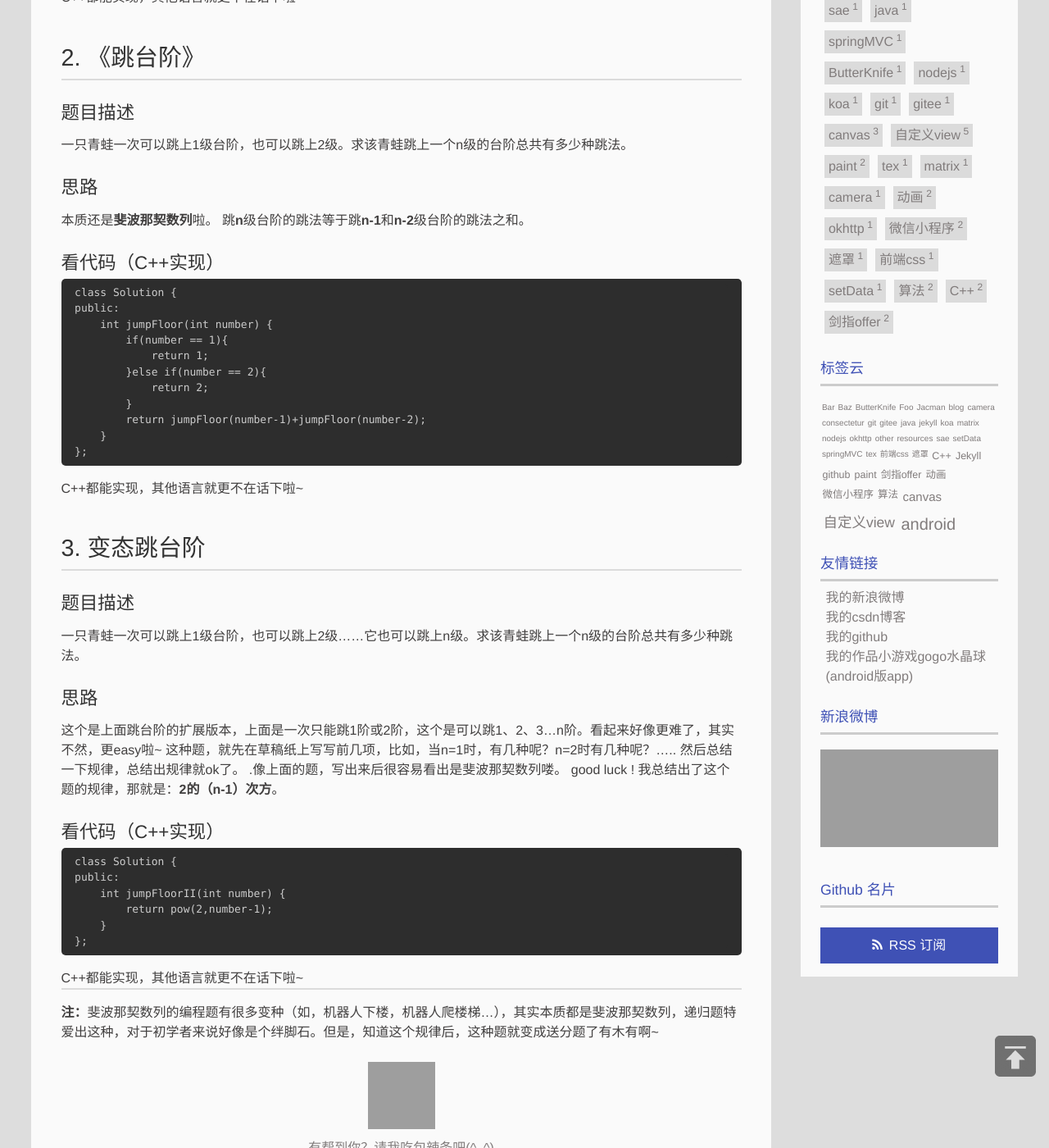
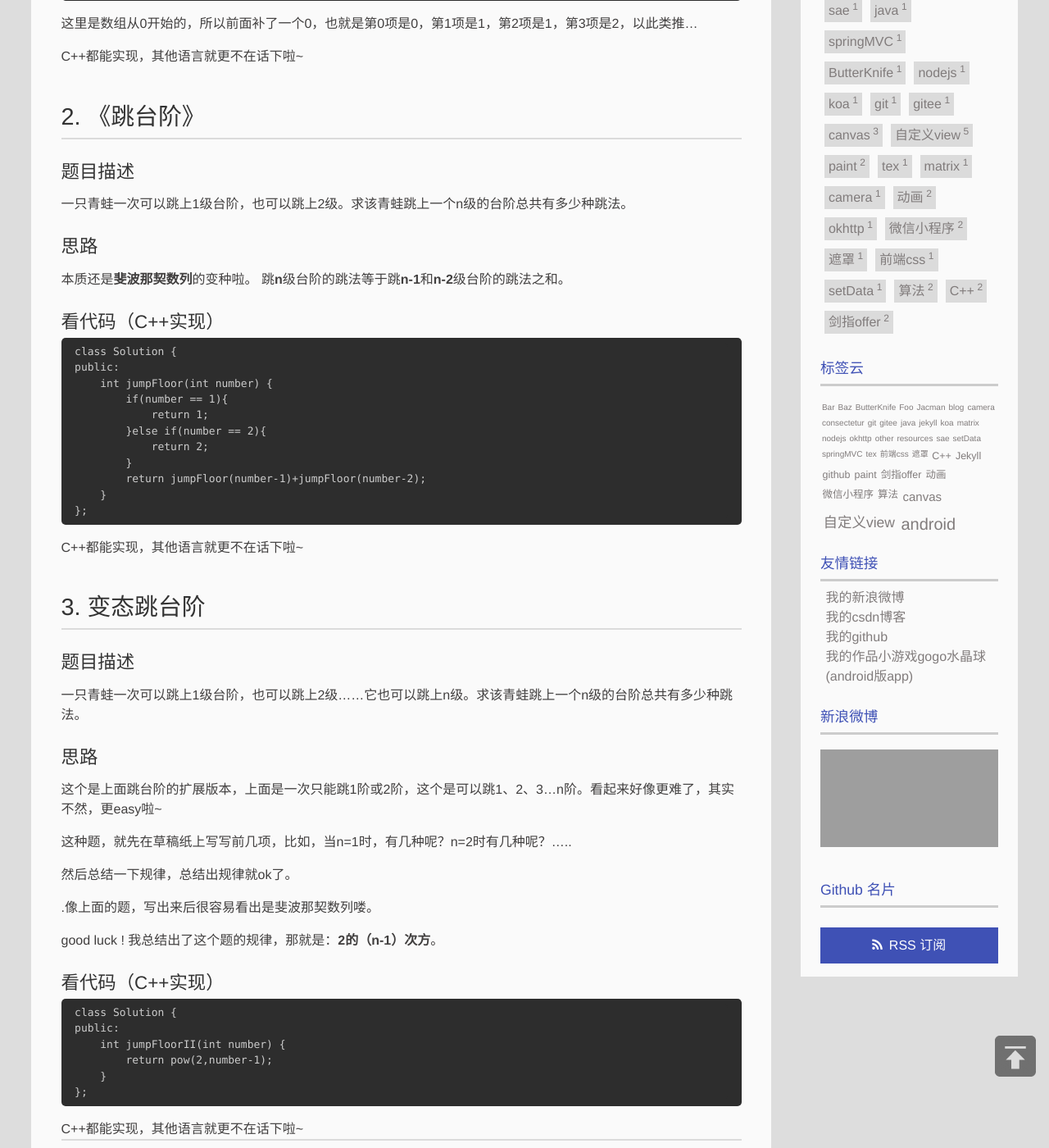
Before and after one commit to fxjzzyo/fxjzzyo.github.io, a Jekyll site: the page built from _posts/2018-04-23-剑指offer编程题“递归三部曲”.md, in a window 1280 px wide and 1400 px high, scrolled down 1127 px. Shown: the whole window at 82% size. Built offline with Jekyll 4.4.1, drawn with Linux system fonts in a browser that asks for light colours; a script that is not in the unit is left out; comment, search, counter and statistics services are not loaded; some of the changed text lies outside the part shown; grey boxes are pictures that could not be loaded.

Commit message:
Create 2018-04-23-剑指offer编程题“递归三部曲”.md

```diff
--- a/_posts/2018-04-23-剑指offer编程题“递归三部曲”.md
+++ b/_posts/2018-04-23-剑指offer编程题“递归三部曲”.md
@@ -18,8 +18,11 @@ description: 本文章将介绍剑指offer编程题“递归三部曲”。
 ### 思路
 
 没什么好说的，递归的典型题啦。
+
 什么？斐波那契数列是啥？这都不知道？自己面壁3秒中吧...
+
 就是前两个数相加等于后面的数，以此类推...
+
 就是这样的数字序列：1  1  2  3  5  8  13  21...找到规律了吧
 ### 看代码（C++实现）
 
@@ -44,7 +47,7 @@ C++都能实现，其他语言就更不在话下啦~
 ### 题目描述
 一只青蛙一次可以跳上1级台阶，也可以跳上2级。求该青蛙跳上一个n级的台阶总共有多少种跳法。
 ### 思路
-本质还是**斐波那契数列**啦。
+本质还是**斐波那契数列**的变种啦。
 跳**n**级台阶的跳法等于跳**n-1**和**n-2**级台阶的跳法之和。
 ### 看代码（C++实现）
 
@@ -67,9 +70,13 @@ C++都能实现，其他语言就更不在话下啦~
 一只青蛙一次可以跳上1级台阶，也可以跳上2级……它也可以跳上n级。求该青蛙跳上一个n级的台阶总共有多少种跳法。
 ### 思路
 这个是上面跳台阶的扩展版本，上面是一次只能跳1阶或2阶，这个是可以跳1、2、3...n阶。看起来好像更难了，其实不然，更easy啦~
+
 这种题，就先在草稿纸上写写前几项，比如，当n=1时，有几种呢？n=2时有几种呢？.....
+
 然后总结一下规律，总结出规律就ok了。
+
 .像上面的题，写出来后很容易看出是斐波那契数列喽。
+
 good luck ! 我总结出了这个题的规律，那就是：**2的（n-1）次方**。
 ### 看代码（C++实现）
 
```
